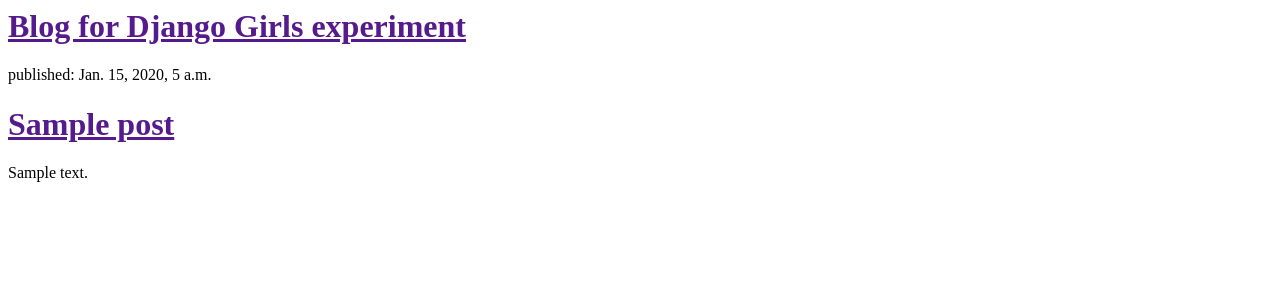
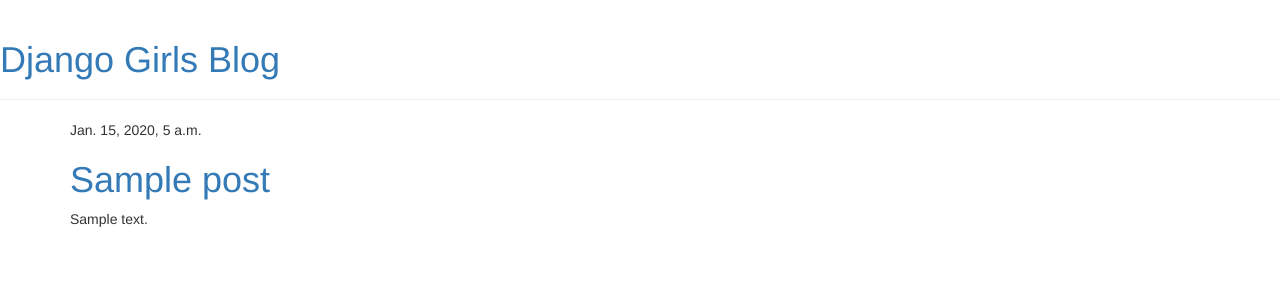
Before and after one commit to jg88354/my-first-blog, a Django app: template blog/templates/blog/post_list.html in a window 1280 px wide. Shown: the top 300 px of the page. Run offline with Django 3.2, Linux system fonts and the light colour scheme; the template is opened without the code that fills it: values that come from a table or form of the project are taken from there, others are empty; tables that the repository leaves empty hold one stand-in row (values such as "Sample post"); some libraries are stand-ins or nearby versions.

Commit message:
Added view and template for detailed blog post as well as CSS

```diff
--- /dev/null
+++ b/blog/templates/blog/base.html
@@ -0,0 +1,24 @@
+{%load staticfiles %}
+<html>
+	<head>
+		<title>Jane's Blog</title>
+		<link rel="stylesheet" href="{% static "css/blog.css" %}">
+		<link href="http://fonts.googleapis.com/css?family=Lobster&subset=latin,latin-ext" rel="stylesheet" type="text/css">
+		<link rel="stylesheet" href="//maxcdn.bootstrapcdn.com/bootstrap/3.2.0/css/bootstrap.min.css">
+		<link rel="stylesheet" href="//maxcdn.bootstrapcdn.com/bootstrap/3.2.0/css/bootstrap-theme.min.css">
+
+	</head>
+	<body>
+    <div class="page-header">
+        <h1><a href="/">Django Girls Blog</a></h1>
+    </div>
+    <div class="content container">
+        <div class="row">
+            <div class="col-md-8">
+            {% block content %}
+            {% endblock %}
+            </div>
+        </div>
+    </div>
+	</body>
+</html>
--- a/blog/templates/blog/post_list.html
+++ b/blog/templates/blog/post_list.html
@@ -1,18 +1,13 @@
-<html>
-	<head>
-		<title>Jane's Blog</title>
-	</head>
-	<body>
-		<div>
-		<h1><a href="">Blog for Django Girls experiment</a></h1>
-		</div>
+{% extends "blog/base.html" %}
 
-			{% for post in posts %}
-			<div>
-				<p>published: {{ post.published_date }}</p>
-				<h1><a href="">{{ post.title }}</a></h1>
-				<p>{{ post.text|linebreaks }}</p>
-			</div>
-			{% endfor %}
-	</body>
-</html>
+{% block content %}
+            {% for post in posts %}
+                <div class="post">
+                    <div class="date">
+                        {{ post.published_date }}
+                    </div>
+                    <h1><a href="{% url "post_detail" pk=post.pk %}">{{ post.title }}</a></h1>
+                    <p>{{ post.text|linebreaks }}</p>
+                </div>
+            {% endfor %}
+{% endblock content %}
```
Also changed, not shown: blog/templates/blog/post_detail.html (added, +13 -0 lines).
